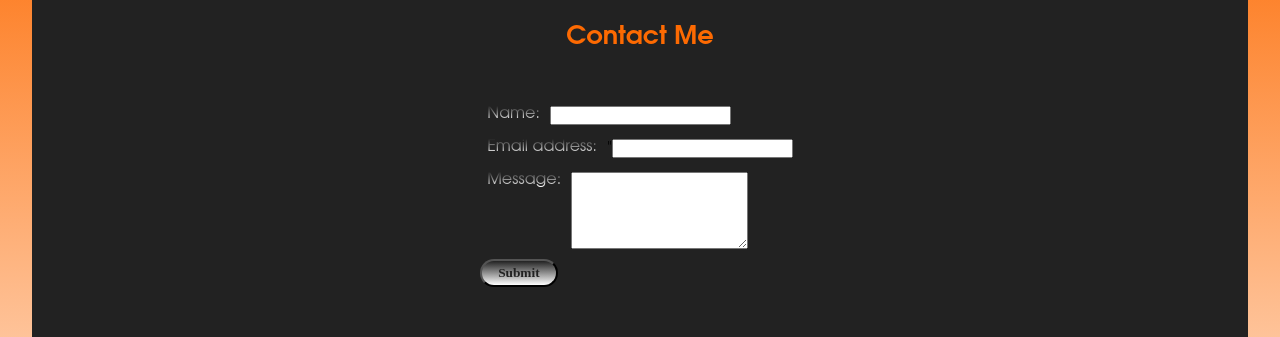
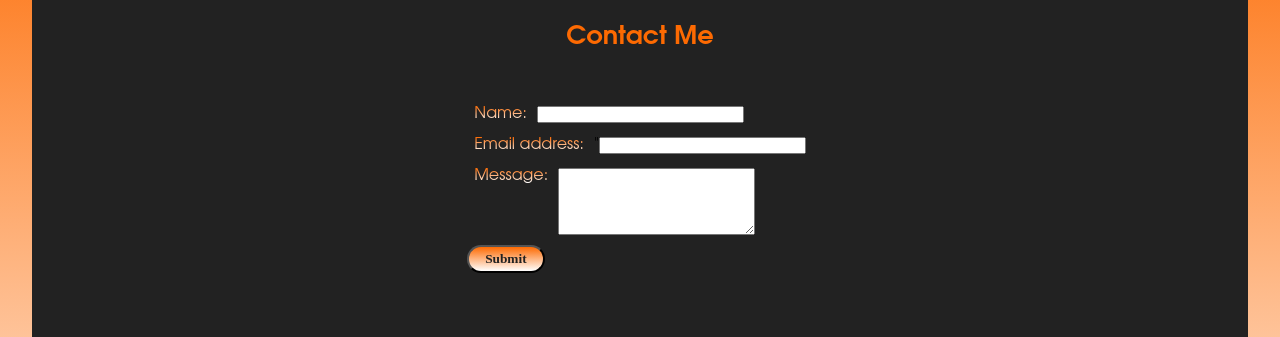
Before and after one commit to bgerner/react-portfolio, a React (Create React App) app: page /contact in a window 1280 px wide. Shown: the part 140-477 px from the top of the page. Built offline with nearby package versions, Linux system fonts and the light colour scheme.

Commit message:
style changes

```diff
--- a/src/components/assets/css/app.css
+++ b/src/components/assets/css/app.css
@@ -237,17 +237,17 @@ figcaption {
   box-sizing: border-box;
   text-decoration:none;
   color: var(--two);
-  background:  -webkit-linear-gradient(rgba(34, 34, 34, 1), white);
+  background: -webkit-linear-gradient(rgba(253, 106, 2, 1), white);
   text-align: center;
   font-family: 'Avantgarde';
   font-weight: bold;
 }
 #contact-button:hover {
-  background: -webkit-linear-gradient(rgba(253, 106, 2, 1), var(--two));
-  color: var(--one);
+  background: -webkit-linear-gradient(var(--two), rgba(253, 106, 2, 1));
+  color: white;
 }
 .contact-label {
-  background: -webkit-linear-gradient(rgba(34, 34, 34, 1), white);
+  background: -webkit-linear-gradient(rgba(253, 106, 2, 1), white);
   -webkit-background-clip: text;
   -moz-background-clip: text;
   -webkit-text-fill-color: transparent;
@@ -256,8 +256,8 @@ figcaption {
   display: inline-block;
   vertical-align:top
 }
-.contact-input {
-
+.form-input {
+  font-family: "Avantgarde", "TeX Gyre Adventor", "URW Gothic L", "sans-serif";
 }
 .error-text {
   color: rgba(253, 106, 2, 1);
@@ -273,7 +273,7 @@ figcaption {
   padding: 40px
 }
 footer {
-  background: -webkit-linear-gradient(var(--one), var(--two));
+  background: -webkit-linear-gradient(var(--two),var(--one) );
   width: 100%;
   padding: 25px 25px;
   color: var(--two);
@@ -316,8 +316,7 @@ footer {
   -moz-background-clip: text;
   -webkit-text-fill-color: transparent;
   -moz-text-fill-color: transparent;
-  text-decoration: underline;
-  font-style: italic;
+  font-weight:bold;
 }
 #wolf-kozlowski {
   white-space: pre-wrap;
```
